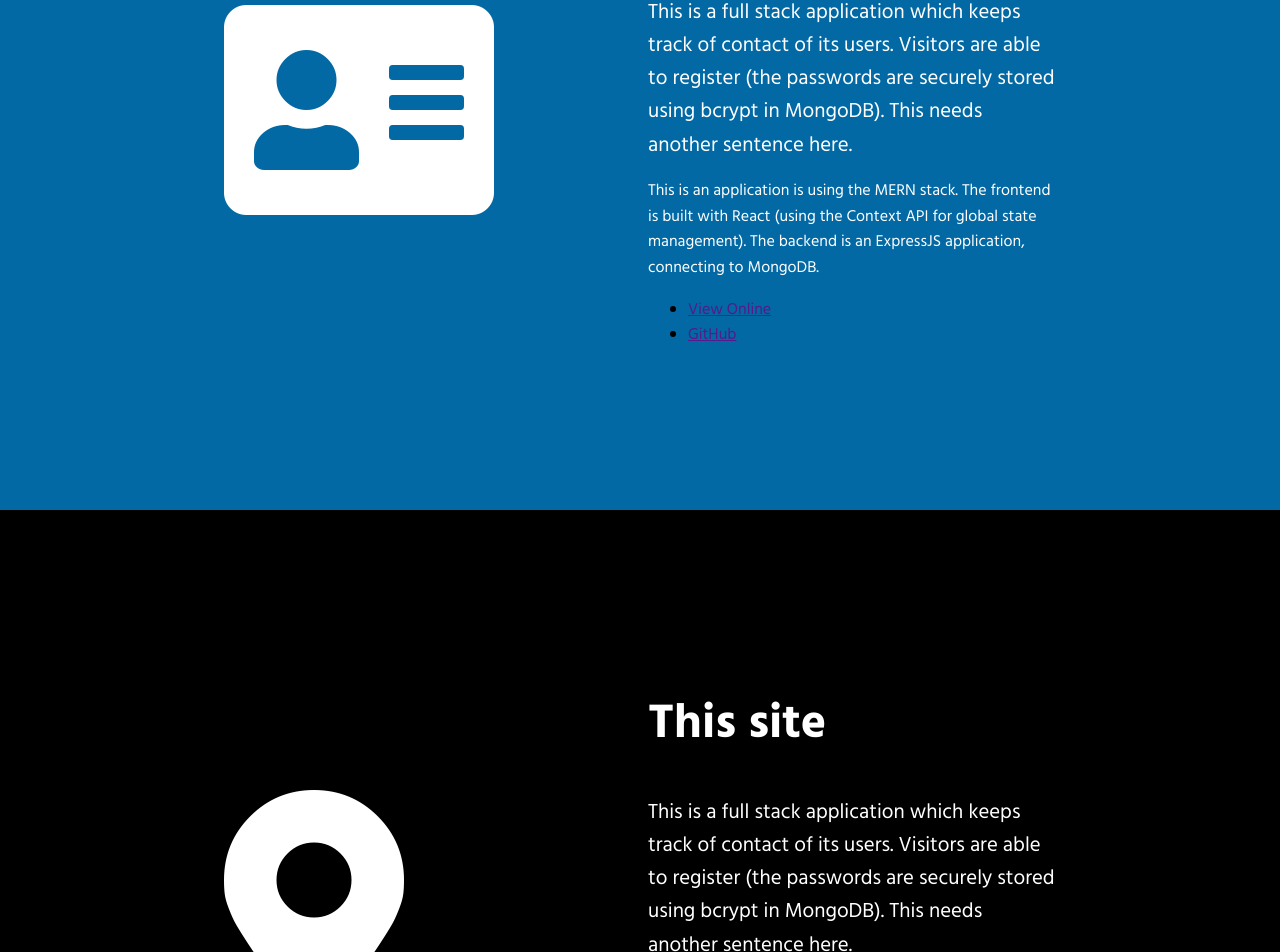
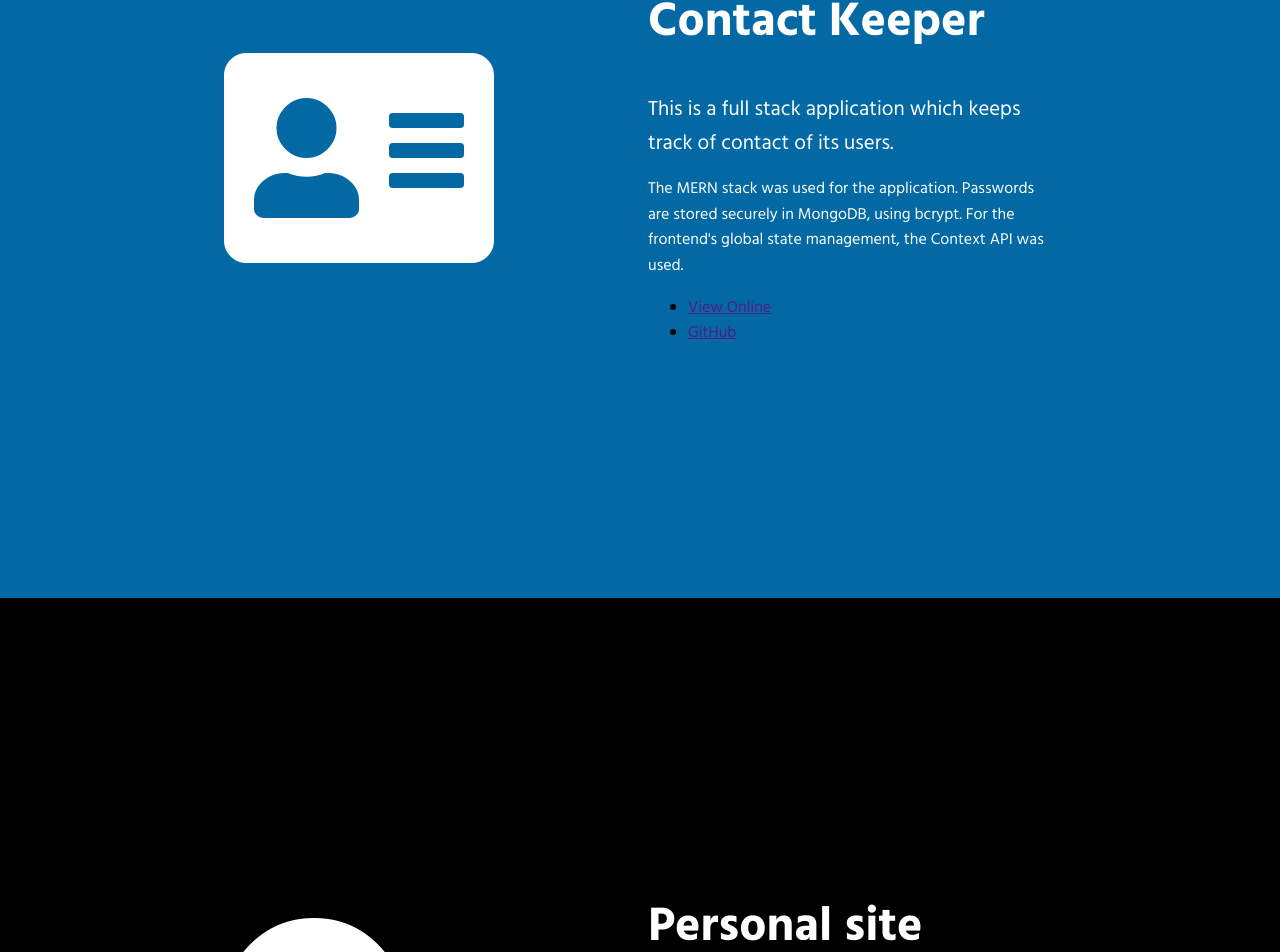
Before and after one commit to danielagg/typewriter-landing, a React (Create React App) app: page / in a window 1280 px wide. Shown: the part 1084-2036 px from the top of the page. Built offline with nearby package versions, Linux system fonts and the light colour scheme.

Commit message:
Various alignments on Portfolio

```diff
--- a/src/components/portfolio/PortfolioWrapper.jsx
+++ b/src/components/portfolio/PortfolioWrapper.jsx
@@ -6,9 +6,9 @@ const PortfolioWrapper = () => {
     {
       title: "Contact Keeper",
       descHeading:
-        "This is a full stack application which keeps track of contact of its users. Visitors are able to register (the passwords are securely stored using bcrypt in MongoDB). This needs another sentence here.",
+        "This is a full stack application which keeps track of contact of its users.",
       descParagraph:
-        "This is an application is using the MERN stack. The frontend is built with React (using the Context API for global state management). The backend is an ExpressJS application, connecting to MongoDB.",
+        "The MERN stack was used for the application. Passwords are stored securely in MongoDB, using bcrypt. For the frontend's global state management, the Context API was used.",
       background: "#0269A4",
       color: "#FFFFFF",
       icon: "fas fa-address-card",
@@ -16,11 +16,11 @@ const PortfolioWrapper = () => {
       githubLink: ""
     },
     {
-      title: "This site",
+      title: "Personal site",
       descHeading:
-        "This is a full stack application which keeps track of contact of its users. Visitors are able to register (the passwords are securely stored using bcrypt in MongoDB). This needs another sentence here.",
+        "This very website, a simple, serverless React App running on Zeit.",
       descParagraph:
-        "This is an application is using the MERN stack. The frontend is built with React (using the Context API for global state management). The backend is an ExpressJS application, connecting to MongoDB.",
+        "A fairly static site (no backend, no global state on frontend), deployed to Zeit, via Continuous Delivery.",
       background: "#000000",
       color: "#FFFFFF",
       icon: "fas fa-map-marker-alt",
--- a/src/styles/main.css
+++ b/src/styles/main.css
@@ -18,7 +18,7 @@ body {
 }
 
 .landing-container {
-  height: 100vh;
+  height: 101vh;
   display: flex;
   flex-direction: column;
   justify-content: center;
--- a/src/styles/portfolio.css
+++ b/src/styles/portfolio.css
@@ -1,7 +1,7 @@
 @import "variables.css";
 
 .portfolio-item-wrapper {
-  height: 100vh;
+  height: 110vh;
   display: grid;
   grid-template-columns: 1fr 1fr;
   grid-gap: 1rem;
```
